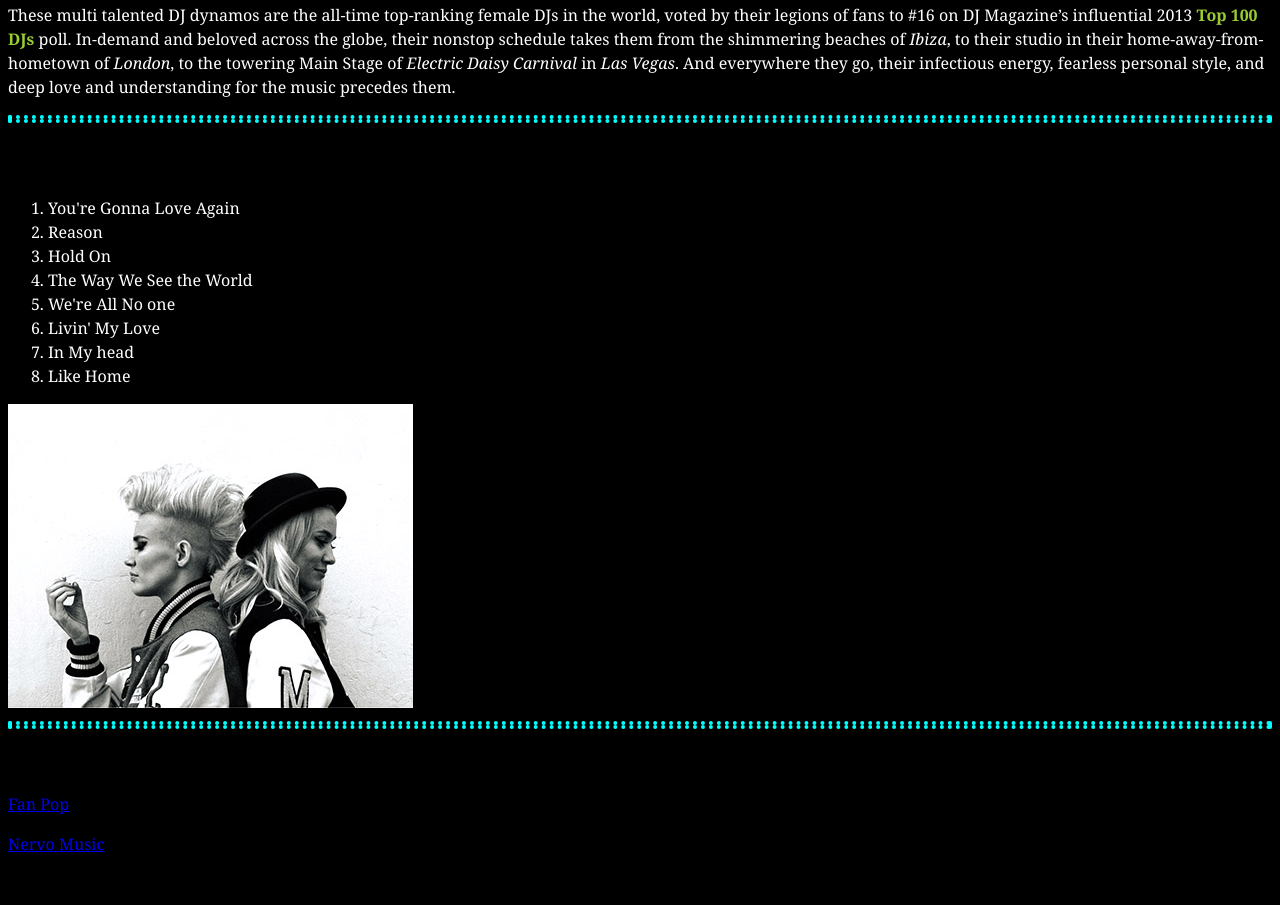
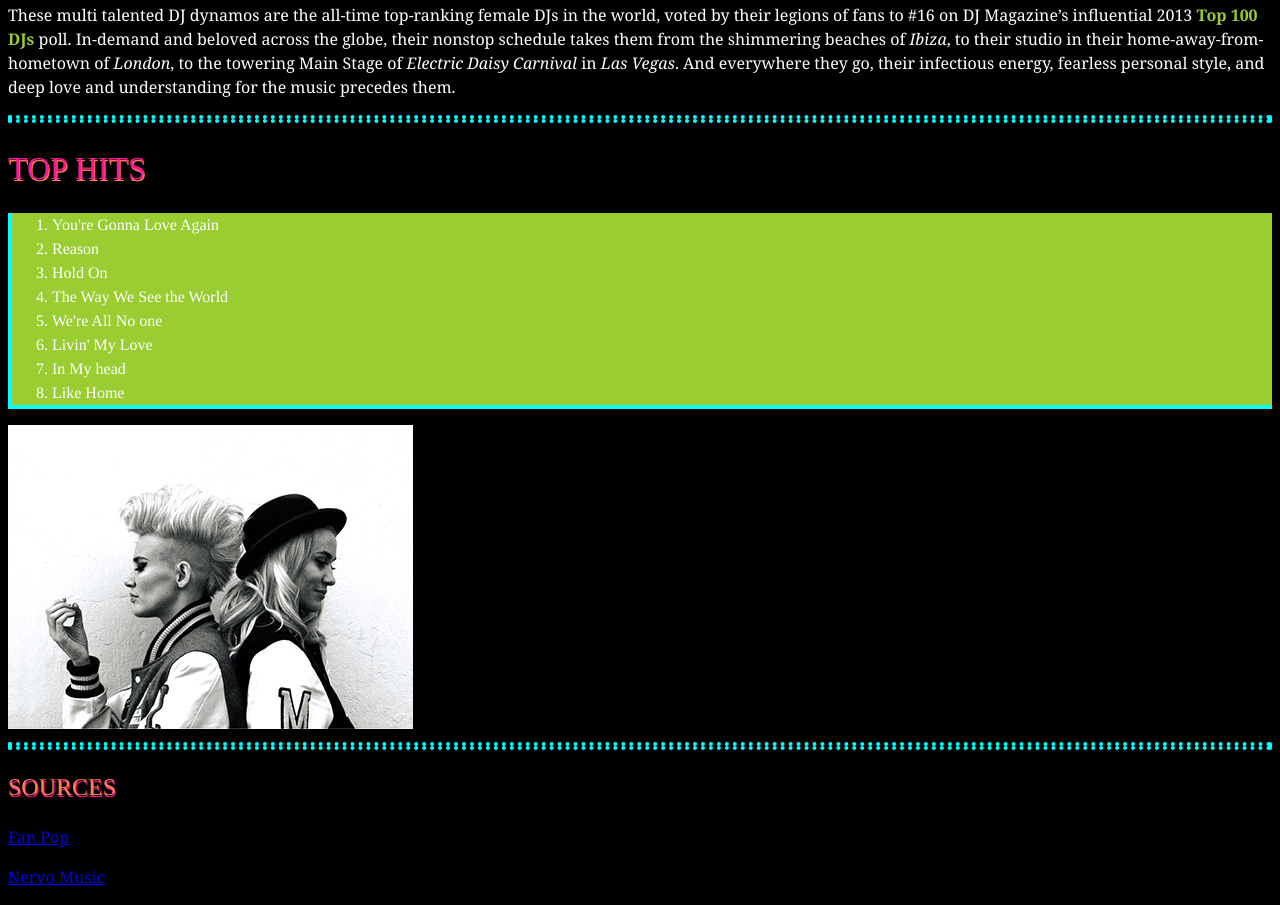
Before and after one commit to mystine/activity-css, a plain HTML site: page index.html in a window 1280 px wide. Shown: the part 497-1402 px from the top of the page. Before the commit the page ends 1369 px from the top, so only its background shows below. Drawn offline with Linux system fonts and the light colour scheme.

Commit message:
Finished CSS

```diff
--- a/css/general.css
+++ b/css/general.css
@@ -5,7 +5,7 @@ html {
 }
 
 body {
-    background-color:black;
+    background-color: black;
 }
 
 h1 {
@@ -15,17 +15,18 @@ h1 {
     color: cyan;
 }
 
-li,
-p {
-    font-weight:normal;
+h1 + p {
+    font-weight: bold;
+    color: coral;
+    text-shadow: deeppink 1px 1.5px;
+}
+
+p,
+li {
+    font-weight: normal;
     font-size: 1rem;
     color: white;
     line-height: 1.5rem;
-}
-
-h1 + p {
-    color: coral;
-    font-weight: bold;
 }
 
 strong {
@@ -35,3 +36,27 @@ strong {
 hr {
     border: 4px dotted cyan;
 }
+
+h2 {
+    font-family: Rockwell, Times, serif;
+    font-weight: normal;
+    font-size: 2rem;
+    color: deeppink;
+    text-shadow: coral 1px 1.5px;
+}
+
+ul,
+ol {
+    font-family: Rockwell, Times, serif;
+    background-color: yellowgreen;
+    border-bottom: 4px solid cyan;
+    border-left: 4px solid cyan;
+}
+
+h3 {
+    font-family: Rockwell, Times, serif;
+    font-weight: normal;
+    font-size: 1.5rem;
+    color: coral;
+    text-shadow: deeppink 1px 1.5px;
+}
```
